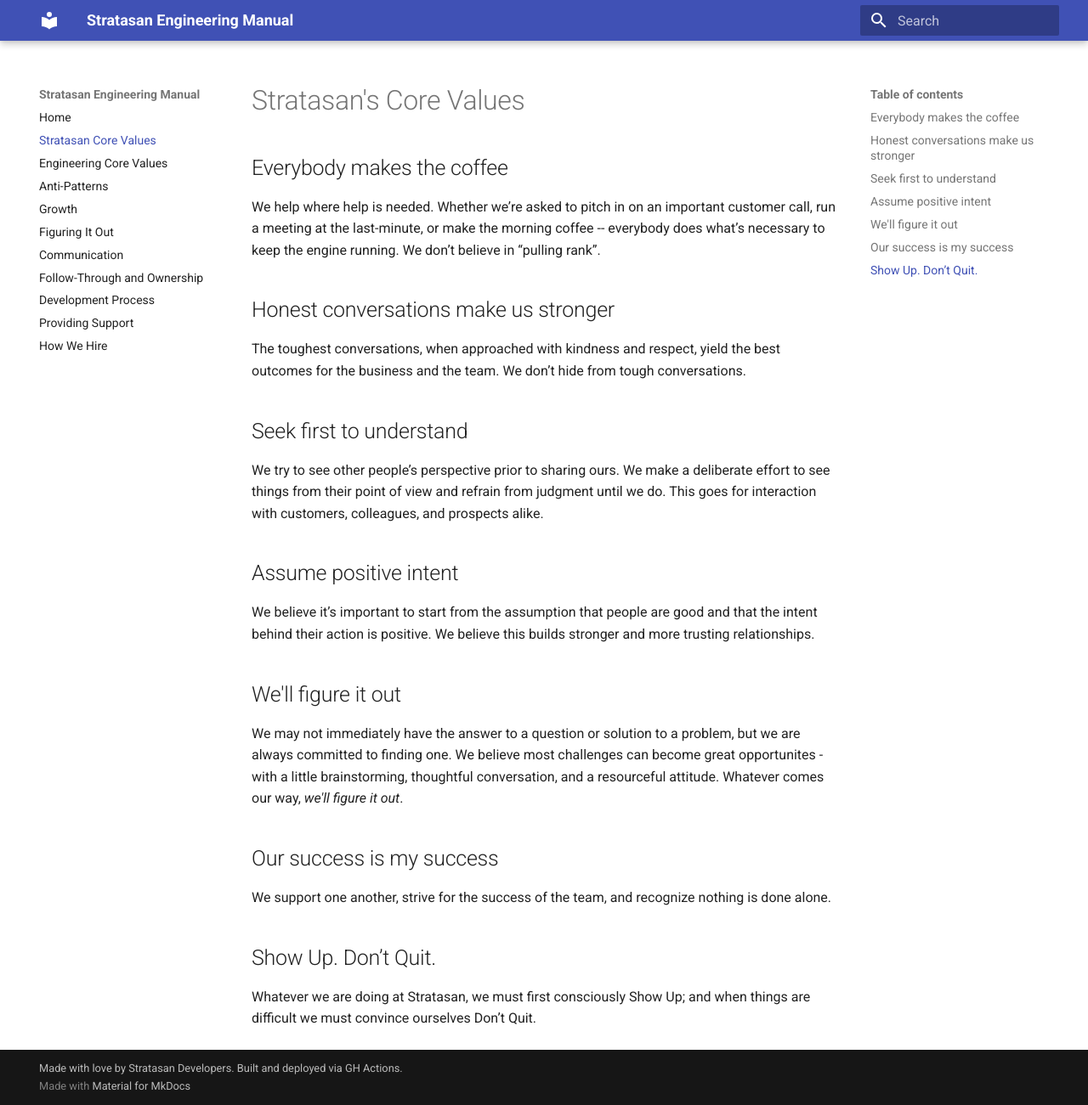
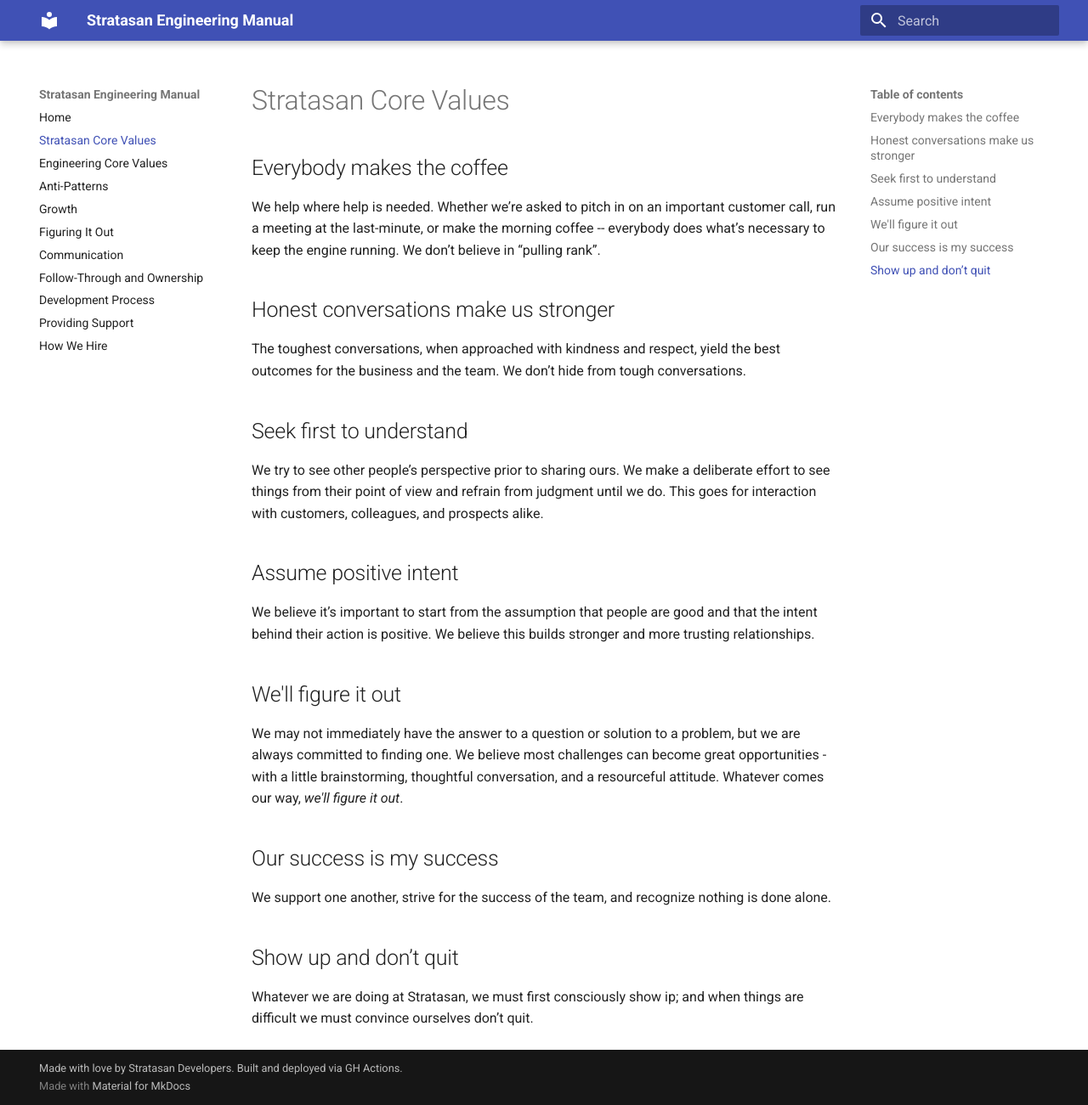
Before and after one commit to stratasan/engineering, an MkDocs documentation site: the page built from docs/core_values.md, in a window 1280 px wide and 1301 px high. Shown: the whole window at 85% size. Built offline with MkDocs 1.6.1 and Material for MkDocs 9.7.7, drawn with Linux system fonts in a browser that asks for light colours; old or Windows-style settings are respelled for this version of MkDocs.

Commit message:
Fix spacing and make capitalization consistent

```diff
--- a/docs/core_values.md
+++ b/docs/core_values.md
@@ -1,9 +1,8 @@
-
-# Stratasan's Core Values
+# Stratasan Core Values
 
 ## Everybody makes the coffee
 
-We help where help is needed. Whether we’re asked to pitch in on an important customer call, run a meeting at the last-minute, or make the morning coffee -- everybody does what’s necessary to keep the engine running.  We don’t believe in “pulling rank”.
+We help where help is needed. Whether we’re asked to pitch in on an important customer call, run a meeting at the last-minute, or make the morning coffee -- everybody does what’s necessary to keep the engine running. We don’t believe in “pulling rank”.
 
 ## Honest conversations make us stronger
 
@@ -17,17 +16,14 @@ We try to see other people’s perspective prior to sharing ours. We make a deli
 
 We believe it’s important to start from the assumption that people are good and that the intent behind their action is positive. We believe this builds stronger and more trusting relationships.
 
-
 ## We'll figure it out
 
-We may not immediately have the answer to a question or solution to a problem, but we are always committed to finding one. We believe most challenges can become great opportunites - with a little brainstorming, thoughtful conversation, and a resourceful attitude. Whatever comes our way, _we'll figure it out_.
-
+We may not immediately have the answer to a question or solution to a problem, but we are always committed to finding one. We believe most challenges can become great opportunities - with a little brainstorming, thoughtful conversation, and a resourceful attitude. Whatever comes our way, _we'll figure it out_.
 
 ## Our success is my success
 
 We support one another, strive for the success of the team, and recognize nothing is done alone.
 
+## Show up and don’t quit
 
-## Show Up. Don’t Quit.
-
-Whatever we are doing at Stratasan, we must first consciously Show Up; and when things are difficult we must convince ourselves Don’t Quit.
+Whatever we are doing at Stratasan, we must first consciously show ip; and when things are difficult we must convince ourselves don’t quit.
```
